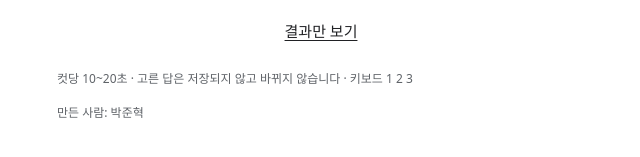
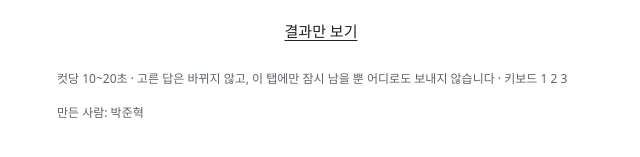
Before and after one commit to qkrwns1714u-pixel/shortcook-judge, a plain HTML site: page index.html in a window 1280 px wide. Shown: the part 381-538 px from the top of the page, without its empty margins (319-959 px from the left). Drawn offline with Linux system fonts and the light colour scheme.

Commit message:
첫 화면 안내: 답은 이 탭에만 잠시 남고 보내지 않음

```diff
--- a/index.html
+++ b/index.html
@@ -325,7 +325,7 @@ const steps=$("div","steps");[["1","영상 보기"],["2","결함·정상·애매
 const lg=$("div","legend");[["me","내 답","방금 고른 답"],["jun","박준혁 정답","박준혁이 원본·프레임·영상을 보고 단 답"],["gem","Gemini 판정","같은 컷을 자동 판정한 LLM"]].forEach(([c,n,t])=>{const d=$("div");d.append($("span","chip "+c,n),$("span",null,t));lg.append(d)});
 const go1=btn("go","첫 컷 보기",()=>goCut(ORDER[0].id));
 const l2=btn("link","결과만 보기",()=>{S.all=true;save();go("summary")});
-w.append(h,$("p","lead","음식점 홍보 영상에서 AI가 만든 컷 9개입니다. 결함이 있는지 먼저 고르면 박준혁 정답과 Gemini 판정이 열립니다."),steps,lg,go1,l2,$("p","small","컷당 10~20초 · 고른 답은 저장되지 않고 바뀌지 않습니다 · 키보드 1 2 3"),$("p","small","만든 사람: 박준혁"));
+w.append(h,$("p","lead","음식점 홍보 영상에서 AI가 만든 컷 9개입니다. 결함이 있는지 먼저 고르면 박준혁 정답과 Gemini 판정이 열립니다."),steps,lg,go1,l2,$("p","small","컷당 10~20초 · 고른 답은 바뀌지 않고, 이 탭에만 잠시 남을 뿐 어디로도 보내지 않습니다 · 키보드 1 2 3"),$("p","small","만든 사람: 박준혁"));
 return w}
 
 /* 컷 화면 */
```
